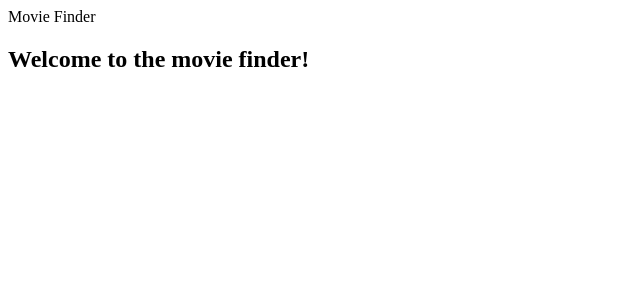
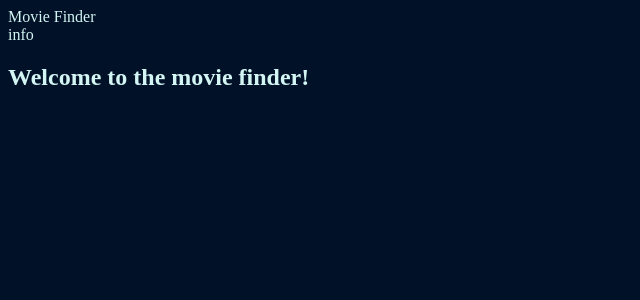
Before and after one commit to papp012/movie-finder, a Flask app: template templates/index.html in a window 1280 px wide. Shown: the top 300 px of the page, without its empty margins (0-640 px from the left). Run offline with Flask 2, Linux system fonts and the light colour scheme; the template is opened without the code that fills it, so the values that code supplies are empty.

Commit message:
feat: link index page with css

```diff
--- a/app.py
+++ b/app.py
@@ -1,4 +1,4 @@
-from flask import Flask
+from flask import Flask, render_template
 from data import data_manager
 
 app = Flask(__name__)
@@ -9,7 +9,7 @@ def index():
     movies = data_manager.get_all_movies()
     horror_movies = data_manager.get_horror_movies()
     print(horror_movies)
-    return "Hello"
+    return render_template("index.html")
 
 
 def main():
--- a/static/css/main.css
+++ b/static/css/main.css
@@ -1,8 +1,15 @@
 :root {
     --purple: #745173;
     --red: #B80327;
-    --white: #EBFEFD;
+    --white: #d3f5f3;
     --lightblue: #00819D;
     --middleblue: #02294E;
-    --darkblue: #001633;
+    --darkblue: #011128;
 }
+
+body {
+    background-color: var(--darkblue);
+    color: var(--white)
+}
+
+header {}
--- a/templates/index.html
+++ b/templates/index.html
@@ -6,13 +6,15 @@
     <meta name="viewport" content="initial-scale=1, maximum-scale=1, user-scalable=no">
 
     <title>Movie Finder</title>
+    <link rel="stylesheet" href="{{ url_for('static', filename='css/main.css') }}">
 
 </head>
 
 <body>
 <div id="body-wrapper">
-    <header>
+    <header class="page-header">
         <div>Movie Finder</div>
+        <div>info</div>
     </header>
     <section>
         <h1>Welcome to the movie finder!</h1>
```
